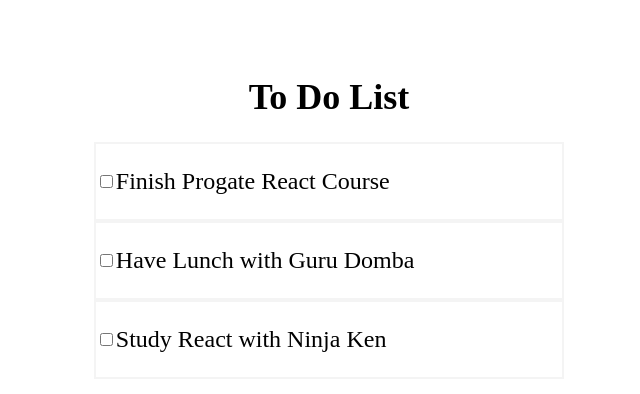
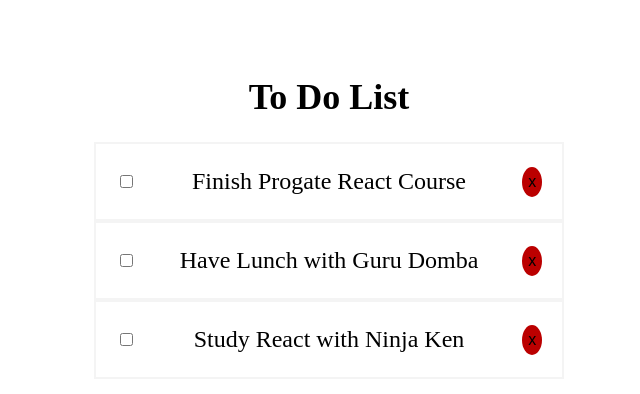
Before and after one commit to MRickyAlendra/ToDoList, a React (Vite) app: page / in a window 1280 px wide. Shown: the top 394 px of the page, without its empty margins (311-951 px from the left). Built offline with nearby package versions, Linux system fonts and the light colour scheme.

Commit message:
update delete todos

```diff
--- a/src/App.jsx
+++ b/src/App.jsx
@@ -33,11 +33,16 @@
     }))
     setTodos(updatedTodos)
   }
-
+  const deleteTodo = (todoId) => {
+    const updatedTodos = todos.filter((todo) => {
+      return todo.id !== todoId
+    })
+    setTodos(updatedTodos)
+  }
   return (
       <div style={styles.container}>
         <h1 style={styles.title}>To Do List</h1>
-        <Todos todos={todos} toggleCompleted={toggleCompleted}
+        <Todos todos={todos} toggleCompleted={toggleCompleted} deleteTodo={deleteTodo}
       />
       </div>
   )
--- a/src/components/TodoItem.jsx
+++ b/src/components/TodoItem.jsx
@@ -1,6 +1,6 @@
 import React from 'react'
 
-const TodoItem = ({ todo, toggleCompleted }) => {
+const TodoItem = ({ todo, toggleCompleted, deleteTodo }) => {
     const getTodoTitleStyle = () => {
     if (todo.completed === true) {
         return { textDecoration: 'line-through'}
@@ -15,6 +15,8 @@
             onChange={() => toggleCompleted(todo.id)}
             />
             <p style={getTodoTitleStyle()}>{todo.title}</p>
+            <button style={style.button}
+            onClick={() => deleteTodo(todo.id)}>x</button>
         </div>
   )
 }
@@ -24,13 +26,23 @@
         border: '2px solid #f4f4f4',
         fontSize: '24px',
         display: 'flex',
-        jutifyContent: 'center',
+        justifyContent: 'space-between',
         alignItems: 'center',
+        padding: '0 20px',
     },
     checkbox: {
-        marginRight: '10px',
         height: '18px',
         width: '18px',
+    },
+    button: {
+        backgroundColor: '#BB0000',
+        color: 'fff',
+        height: '30px',
+        widht: '30px',
+        borderRadius: '100%',
+        border: 'none',
+        cursor: 'pointer',
+        fontSize: '16px',
     },
 }
 
```
